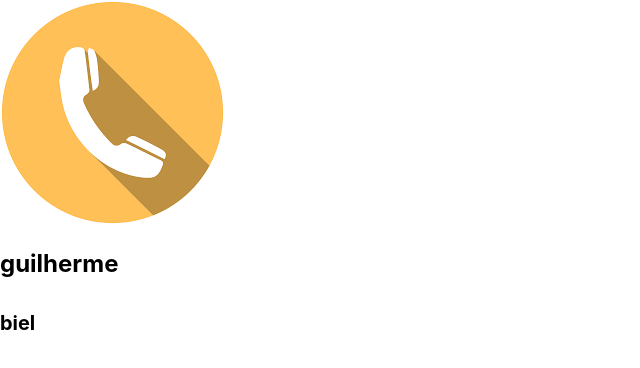
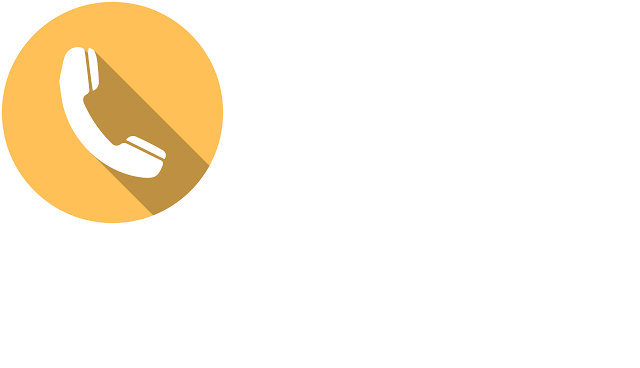
Before and after one commit to lsmar/IronHack_WEBDEV_Final_Front, a React (Create React App) app: page / in a window 1280 px wide. Shown: the top 368 px of the page, without its empty margins (0-640 px from the left). Built offline with nearby package versions, Linux system fonts and the light colour scheme.

Commit message:
Revert "Component-Title"

```diff
--- a/src/App.js
+++ b/src/App.js
@@ -2,16 +2,11 @@ import React from 'react';
 import logo from './logo.svg';
 import './App.css';
 import Logo from './components/Logo'
-import Title from './components/Title'
 
 function App() {
   return (
     <div>
       <Logo />
-      <Title>
-        guilherme
-        <h5>biel</h5>
-      </Title>
     </div>
   );
 }
--- a/src/components/Title.jsx
+++ /dev/null
@@ -1,9 +0,0 @@
-import React from 'react';
-
-const Title = (props) => {
-  return(
-    <h2>{props.children}</h2>
-  );
-}
-
-export default Title;
```
